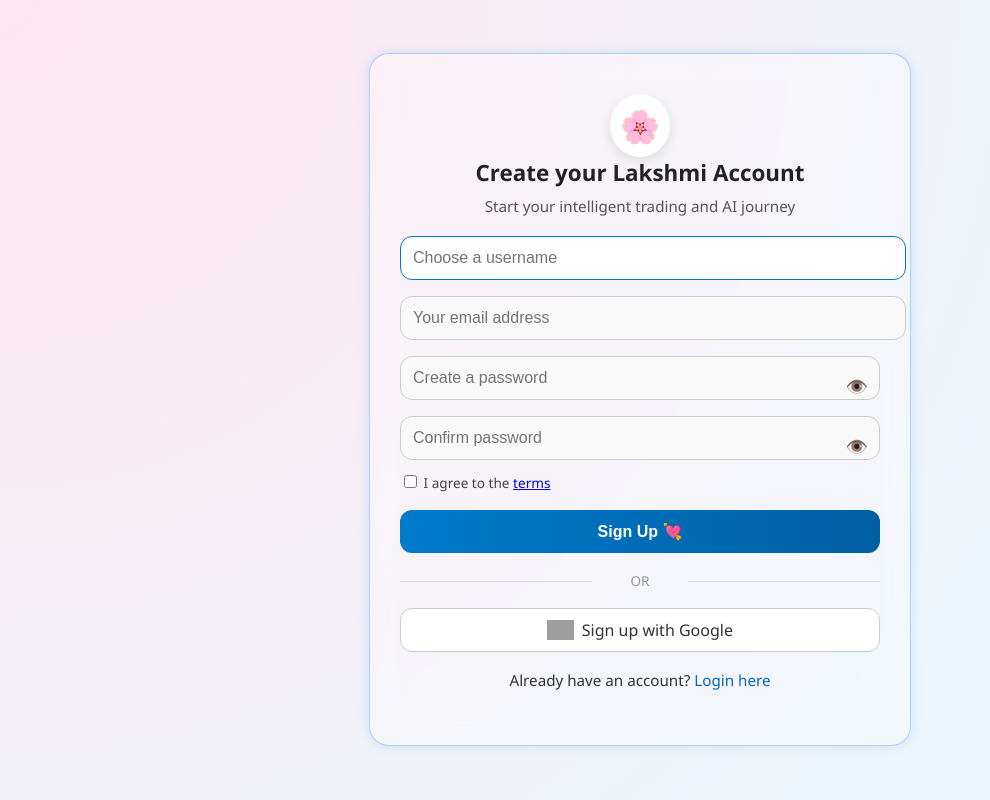
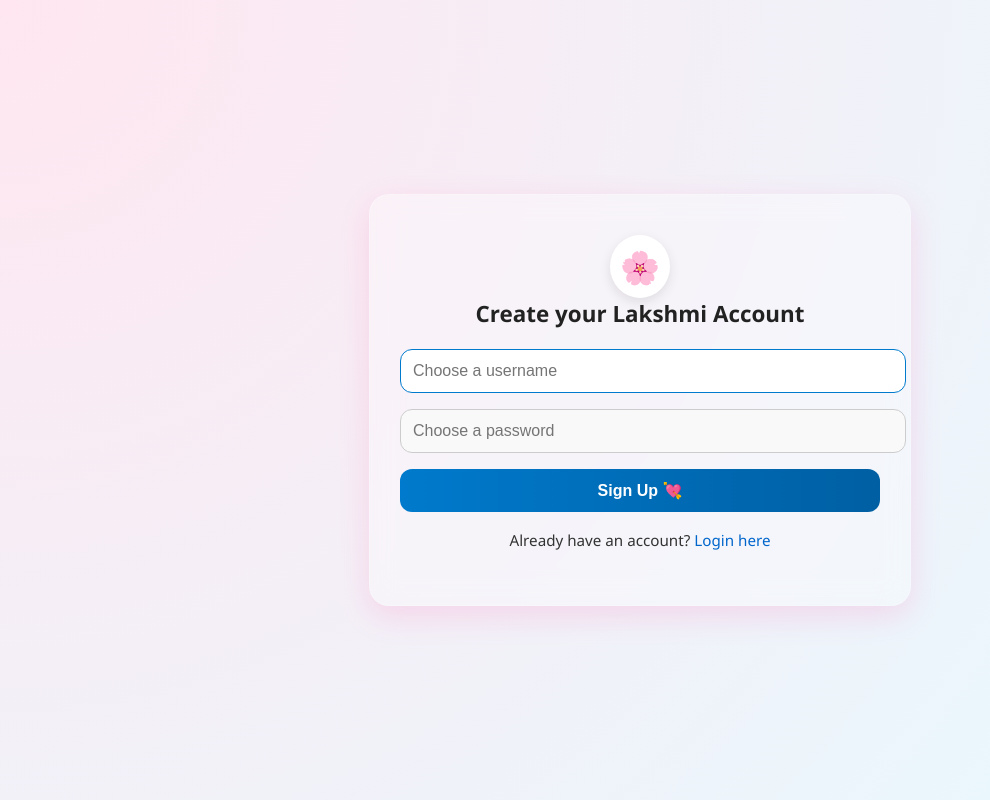
Before and after one commit to lakshmi364/Lakshmi-wife, a Flask app: page /signup in a window 1280 px wide. Shown: the whole page, without its empty margins (0-990 px from the left). Run offline with Flask 3, Linux system fonts and the light colour scheme; grey boxes are pictures that could not be loaded.

Commit message:
Update signup.html

```diff
--- a/templates/signup.html
+++ b/templates/signup.html
@@ -1,58 +1,24 @@
-<!DOCTYPE html>
-<html lang="en">
+<!DOCTYPE html>  <html lang="en">
 <head>
   <meta charset="UTF-8" />
   <title>Sign Up — Lakshmi</title>
   <link rel="stylesheet" href="{{ url_for('static', filename='style.css') }}">
 </head>
 <body class="auth-body">
-  <div class="auth-container large-login-box glow-border">
+  <div class="auth-container">
     <div class="auth-header">
       <span class="auth-icon">🌸</span>
       <h2>Create your Lakshmi Account</h2>
-      <p class="auth-sub">Start your intelligent trading and AI journey</p>
     </div>
-
     {% if error %}
       <div class="auth-error">{{ error }}</div>
     {% endif %}
-
     <form method="post">
       <input type="text" name="username" placeholder="Choose a username" required autofocus class="auth-input" />
-      <input type="email" name="email" placeholder="Your email address" required class="auth-input" />
-
-      <div class="password-wrapper">
-        <input type="password" name="password" placeholder="Create a password" required class="auth-input" id="password" />
-        <span class="toggle-password" onclick="togglePassword('password')">👁️</span>
-      </div>
-
-      <div class="password-wrapper">
-        <input type="password" name="confirm_password" placeholder="Confirm password" required class="auth-input" id="confirm_password" />
-        <span class="toggle-password" onclick="togglePassword('confirm_password')">👁️</span>
-      </div>
-
-      <div class="auth-options">
-        <label><input type="checkbox" required /> I agree to the <a href="#">terms</a></label>
-      </div>
-
+      <input type="password" name="password" placeholder="Choose a password" required class="auth-input" />
       <button type="submit" class="auth-button">Sign Up 💘</button>
     </form>
-
-    <div class="divider">OR</div>
-
-    <a href="{{ url_for('google.login') }}" class="google-btn">
-      <img src="https://upload.wikimedia.org/wikipedia/commons/5/53/Google_%22G%22_Logo.svg" alt="Google" />
-      Sign up with Google
-    </a>
-
     <p class="auth-link">Already have an account? <a href="/login">Login here</a></p>
   </div>
-
-  <script>
-    function togglePassword(id) {
-      const input = document.getElementById(id);
-      input.type = input.type === 'password' ? 'text' : 'password';
-    }
-  </script>
 </body>
-</html
+</html>
```
